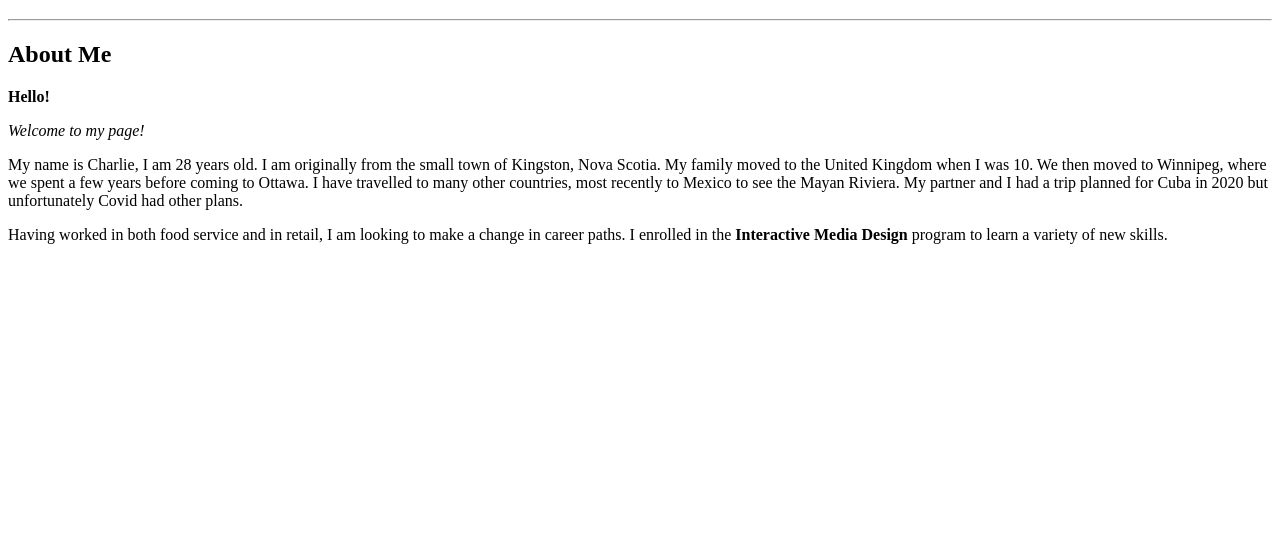
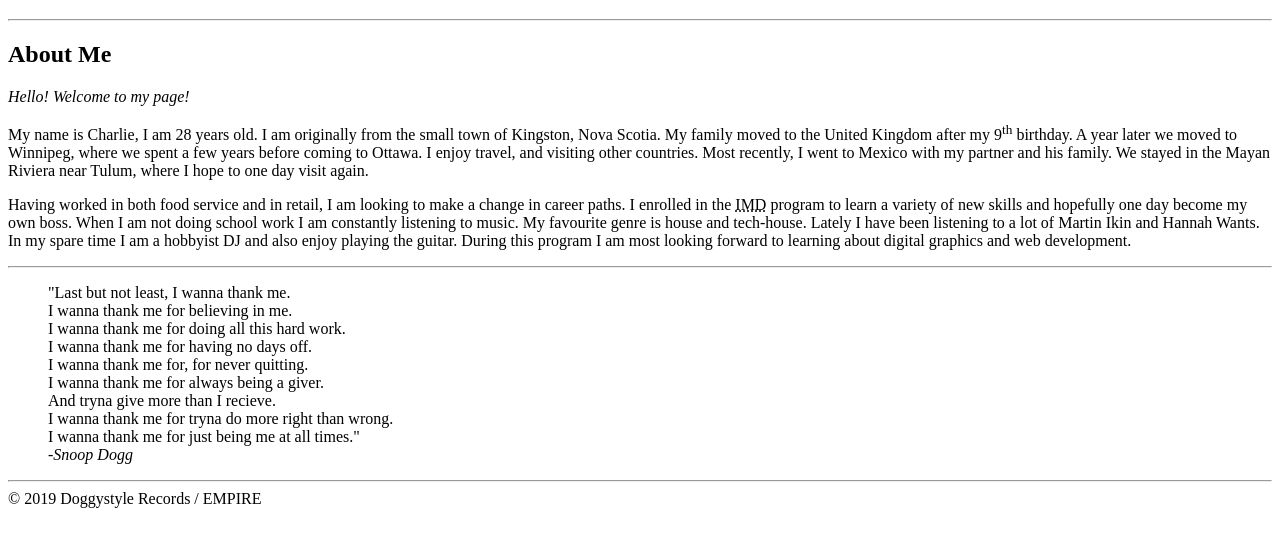
Before and after one commit to guen0032/guen0032.github.io, a plain HTML site: page hmtl-assingment/index.html in a window 1280 px wide. Shown: the part 61-608 px from the top of the page. Drawn offline with Linux system fonts and the light colour scheme.

Commit message:
additions and edits

```diff
--- a/hmtl-assingment/index.html
+++ b/hmtl-assingment/index.html
@@ -10,25 +10,58 @@
         <!-- Content -->
             <header>
                 <h1>Charlie Guenther</h1>
-                <hr>
-            </header>
+                    <hr>
+                </header>
             <main>
+                <article>
                 <h2>About Me</h2>
-                <p><strong>Hello!</strong></p>
-                <p><em>Welcome to my page!</em></p>
-                <p> My name is Charlie, I am 28 years old.
+                <p><em>Hello! Welcome to my page!</em></p>
+                <p>
+                    My name is Charlie, I am 28 years old.
                     I am originally from the small town of Kingston, Nova Scotia.
-                    My family moved to the United Kingdom when I was 10.
-                    We then moved to Winnipeg, where we spent a few years before coming to Ottawa.
-                    I have travelled to many other countries, most recently to Mexico to see the Mayan Riviera.
-                    My partner and I had a trip planned for Cuba in 2020 but unfortunately Covid had other plans.
+                    My family moved to the United Kingdom after my 9<sup>th</sup> birthday.
+                    A year later we moved to Winnipeg, where we spent a few years before coming to Ottawa.
+                    I enjoy travel, and visiting other countries.
+                    Most recently, I went to Mexico with my partner and his family.
+                    We stayed in the Mayan Riviera near Tulum, where I hope to one day visit again.
+
                 </p>
                 <p>
                     Having worked in both food service and in retail, I am looking to make a change in career paths.
-                    I enrolled in the <b>Interactive Media Design</b> program to learn a variety of new skills.
-
+                    I enrolled in the <abbr title="Interactive Media Design">IMD</abbr> program to learn a variety of new skills and hopefully one day become my own boss.
+                    When I am not doing school work I am constantly listening to music.
+                    My favourite genre is house and tech-house.
+                    Lately I have been listening to a lot of Martin Ikin and Hannah Wants.
+                    In my spare time I am a hobbyist DJ and also enjoy playing the guitar.
+                    During this program I am most looking forward to learning about digital graphics and web development.
                 </p>
-
+            <hr>
+                <blockquote>
+                    "Last but not least, I wanna thank me.
+                    <br>
+                    I wanna thank me for believing in me.
+                    <br>
+                    I wanna thank me for doing all this hard work.
+                    <br>
+                    I wanna thank me for having no days off.
+                    <br>
+                    I wanna thank me for, for never quitting.
+                    <br>
+                    I wanna thank me for always being a giver.
+                    <br>
+                    And tryna give more than I recieve.
+                    <br>
+                    I wanna thank me for tryna do more right than wrong.
+                    <br>
+                    I wanna thank me for just being me at all times."
+                    <br>
+                -<cite>Snoop Dogg</cite>
+                </blockquote>
+            <hr>
             </main>
+                <footer>
+                © 2019 Doggystyle Records / EMPIRE
+                </footer>
+                </article>
         </body>
 </html>
```
